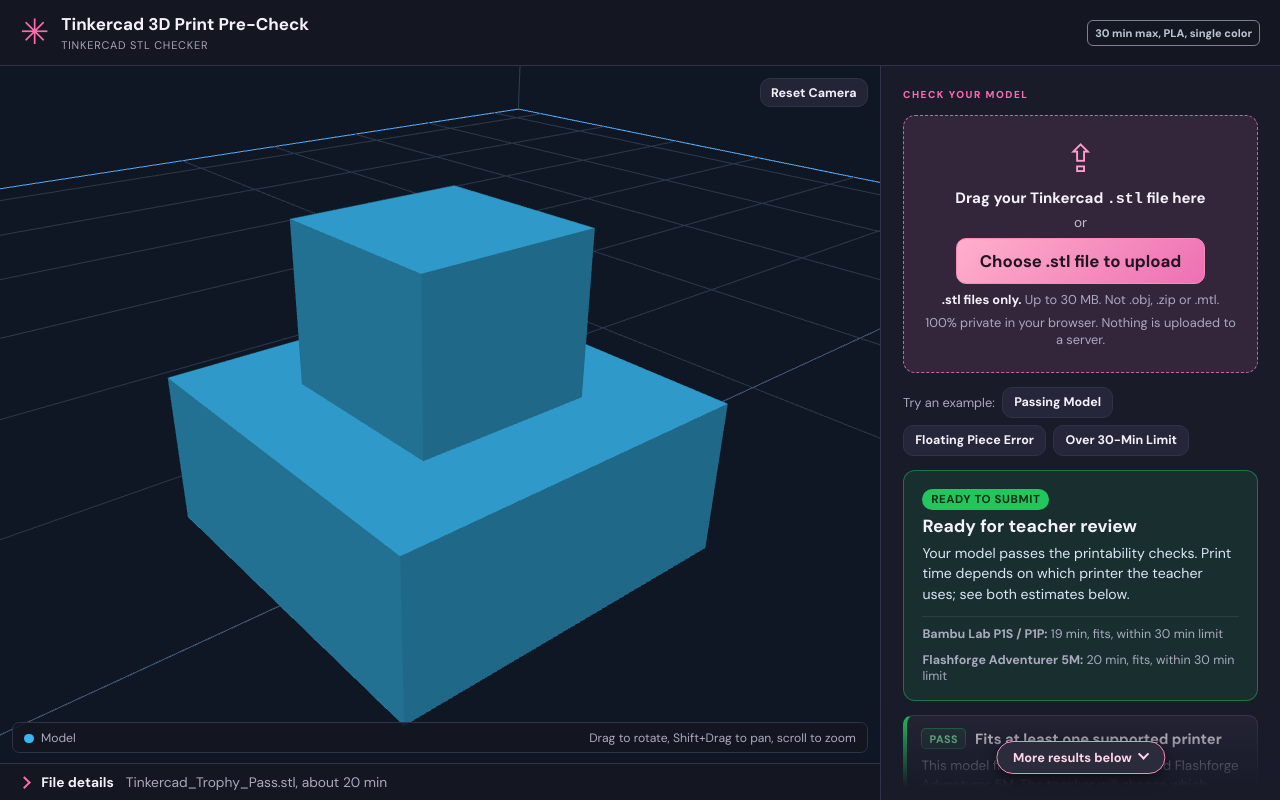
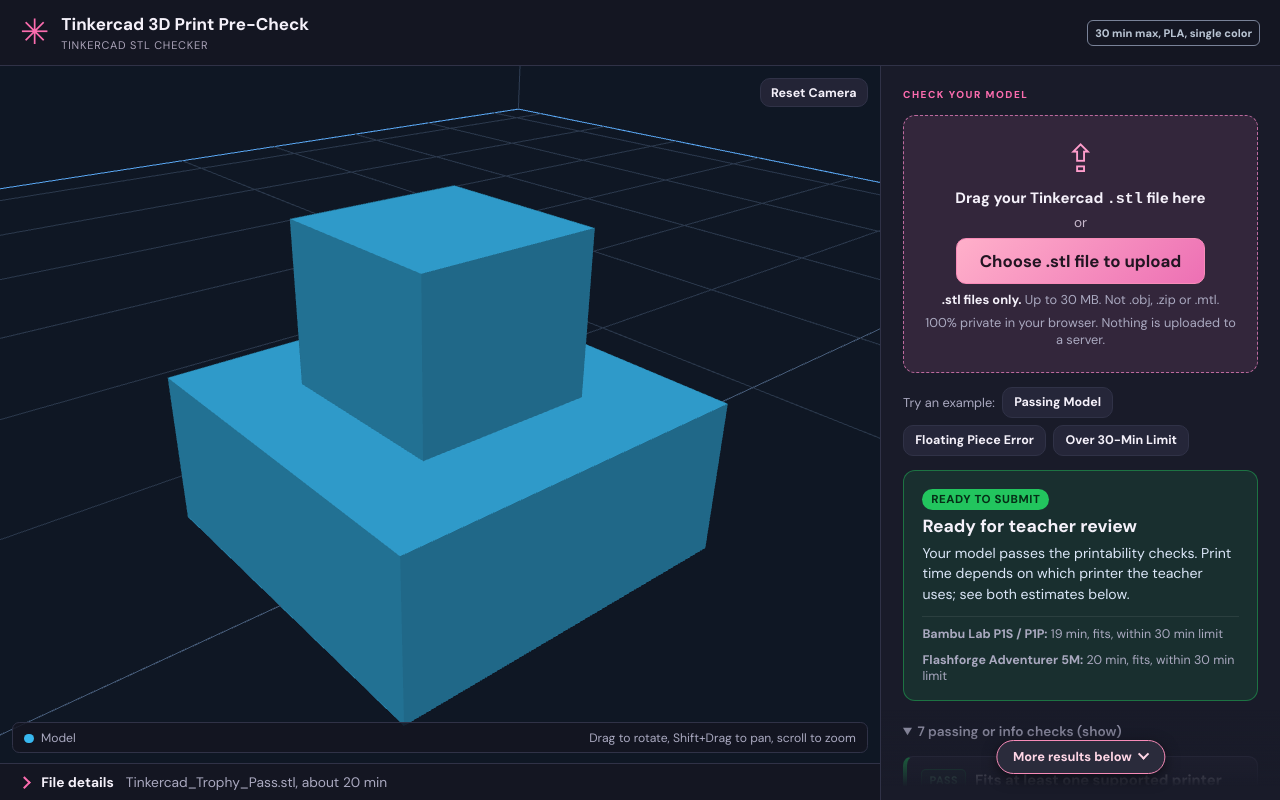
Before and after one commit to maravedi/print-check, a plain HTML site: page index.html in a window 1280 px wide. Both pictures are taken after a click on the button "Passing Model". Drawn offline with Linux system fonts and the light colour scheme.

Commit message:
Show only fail and warn cards; passing and info cards sit in a collapsed list
Co-Authored-By: Claude Sonnet 5.5 <noreply@anthropic.com>

```diff
--- a/js/app.js
+++ b/js/app.js
@@ -327,6 +327,9 @@ function renderReport(rep, previous) {
   let firstFailHighlight = null;
   let firstFailEl = null;
   const answered = new Set();
+  // Passing and info cards stay out of the way until asked for.
+  const quiet = document.createElement("details");
+  quiet.className = "quiet-checks";
 
   for (const item of sorted) {
     const hasHi = !!(item.highlight && ((item.highlight.faces && item.highlight.faces.length) || (item.highlight.segments && item.highlight.segments.length)));
@@ -409,7 +412,15 @@ function renderReport(rep, previous) {
         firstFailEl = div;
       }
     }
-    checksList.appendChild(div);
+    (item.status === "fail" || item.status === "warn" ? checksList : quiet).appendChild(div);
+  }
+  const quietCount = quiet.children.length;
+  if (quietCount) {
+    const label = document.createElement("summary");
+    label.textContent = `${quietCount} passing or info check${quietCount === 1 ? "" : "s"} (show)`;
+    quiet.prepend(label);
+    quiet.open = !checksList.children.length; // nothing else to show: open it
+    checksList.appendChild(quiet);
   }
 
   // Automatically highlight the first failure on the 3D model so the student sees it immediately
--- a/styles.css
+++ b/styles.css
@@ -832,3 +832,13 @@ a.btn-secondary {
   border-radius: 6px;
   font-size: 0.85rem;
 }
+
+.quiet-checks > summary {
+  cursor: pointer;
+  color: var(--muted);
+  font-size: 0.85rem;
+  font-weight: 600;
+  padding: 0.5rem 0;
+}
+
+.quiet-checks[open] > summary { margin-bottom: 0.5rem; }
```
